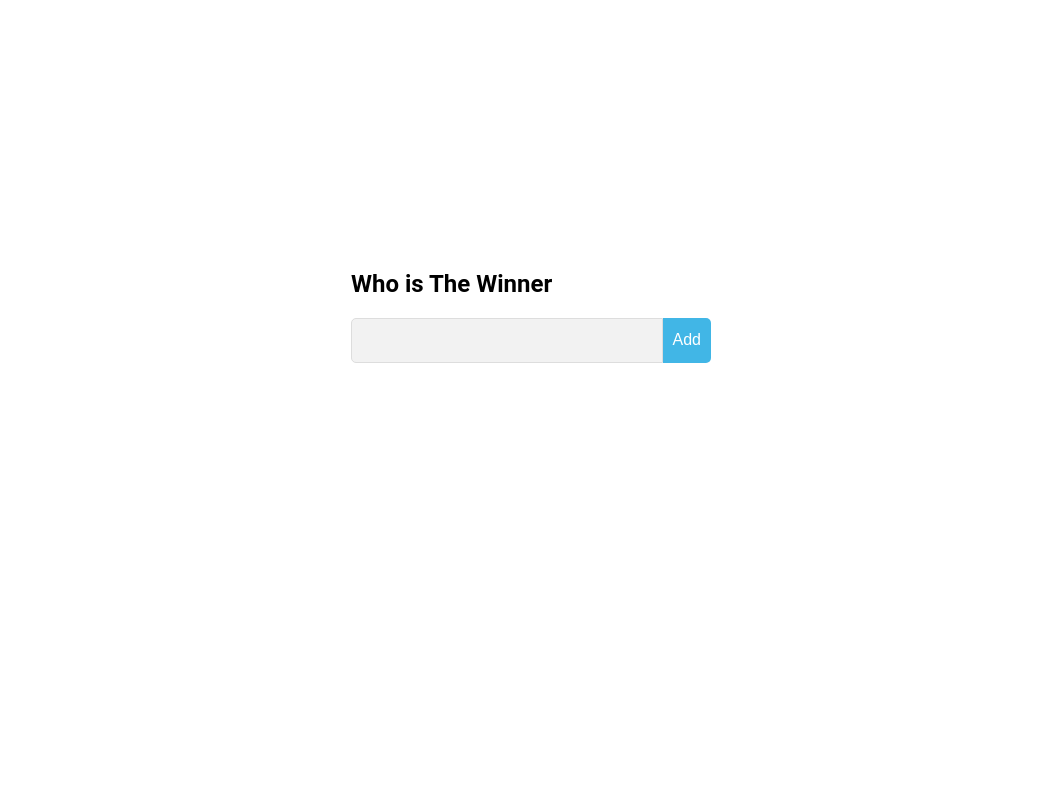
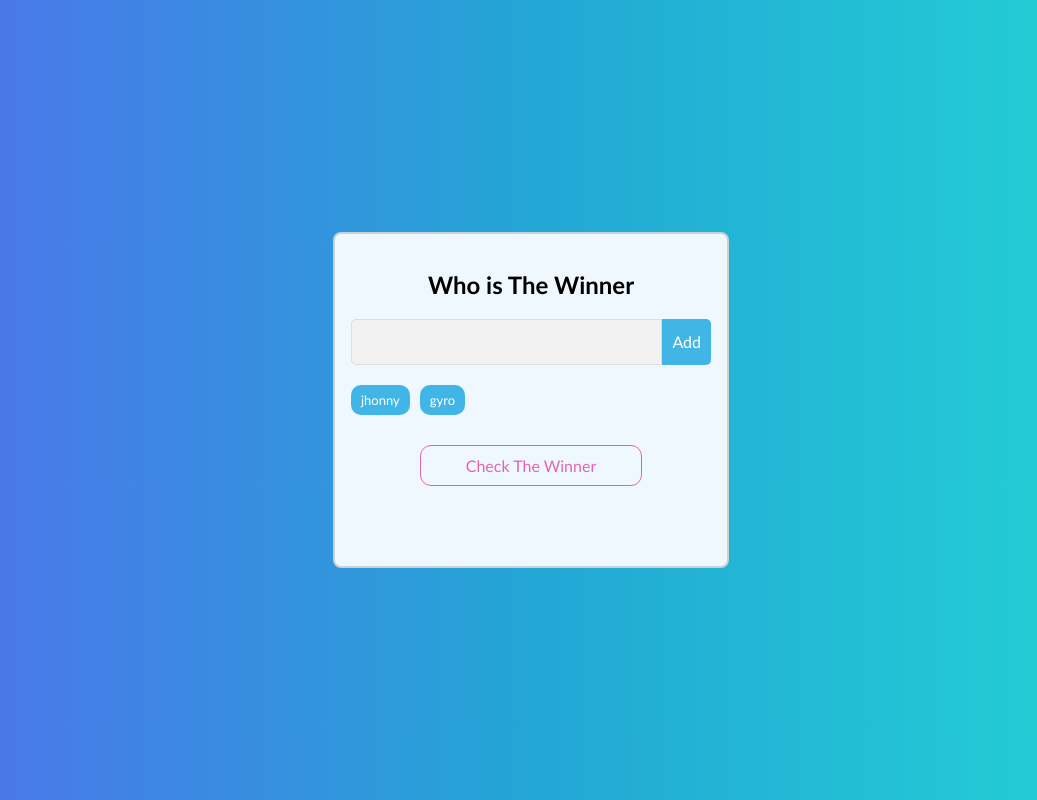
Before and after one commit to AhmadRiau/latihan-vue, a plain HTML site: page index.html in a window 1280 px wide. Shown: the whole page, without its empty margins (109-1146 px from the left). Drawn offline with nearby package versions, Linux system fonts and the light colour scheme.

Commit message:
adding style

```diff
--- a/app.js
+++ b/app.js
@@ -1,12 +1,14 @@
+// Sound Effect from Pixabay
+
 const App = Vue.createApp({
    data() {
       return{
          state : true,
          inputName : '',
-         namesList : [],
+         namesList : ['jhonny', 'gyro'],
          errorMessage : '',
          showError : false,
-         result : '',
+         result : 'test',
       }
    },
    computed: {
@@ -42,6 +44,7 @@ const App = Vue.createApp({
          this.state = false;
        },
        getWinnerName(){
+
          return this.namesList[Math.floor(Math.random() * this.namesList.length)];
        },
        generateResult() {
@@ -65,5 +68,11 @@ const App = Vue.createApp({
        getNewResult() {
          this.generateResult();
       },
+      playSound (sound) {
+         if(sound) {
+           var audio = new Audio(sound);
+           audio.play();
+         }
+       }
    },
 }).mount("#app");
--- a/index.html
+++ b/index.html
@@ -4,13 +4,26 @@
    <meta charset="UTF-8">
    <meta name="viewport" content="width=device-width, initial-scale=1.0">
    <title>Random Pick Item</title>
-
+   <link rel="stylesheet" href="https://cdnjs.cloudflare.com/ajax/libs/animate.css/4.1.1/animate.min.css" />
+   <script src="https://cdn.jsdelivr.net/npm/canvas-confetti@1.6.0/dist/confetti.browser.min.js"></script>
    <script src="https://unpkg.com/vue@3/dist/vue.global.js"></script>
    <link rel="stylesheet" href="style.css">
 
 </head>
 <body>
-
+   <ul class="squares">
+      <li></li>
+      <li></li>
+      <li></li>
+      <li></li>
+      <li></li>
+      <li></li>
+      <li></li>
+      <li></li>
+      <li></li>
+      <li></li>
+      <li></li>
+   </ul>
 <div id="app">
    <div id="names" class="container animate__animated animate__fadeIn" v-if="state">
       <div class="logo">
@@ -28,19 +41,72 @@
          </div>
 
          <div v-if="isReady" class="animate__animated animate__bounceIn" >
-            <div class="action-button" @click="showResult" > Check The Winner </div>
+            <div class="button-wrapper" style="text-align: center;">
+               <div class="action-button confetti-button"
+               onclick="startConfetti()"
+               @click="showResult"
+               @click.prevent="playSound('fanfare.mp3')"
+               > Check The Winner </div>
+            </div>
          </div>
       </div>
    </div>
    <div id="result" class="container animate__animated animate_fadeIn" v-if="!state">
       <div class="result-container">
          <h2>You are The Winner</h2>
-            <div class="result value"> {{result}} </div>
+            <div class="result-value"> {{result}} </div>
             <div class="action-button" @click="resetApp">Start Over</div> <br>
-            <div class="action-button result-button" @click="getNewResult">Change Result</div>
+
+      </div>
+      <div class="button-wrapper">
+         <div class="action-button result-button confetti-button"
+               onclick="startConfetti()"
+               @click.prevent="playSound('fanfare.mp3')"
+               @click="getNewResult">Change Result</div>
       </div>
    </div>
 </div>
+
 <script src="app.js"></script>
+<script>
+   function startConfetti(){
+      var count = 200;
+      var defaults = {
+         origin: { y: 0.7 }
+      };
+
+      function fire(particleRatio, opts) {
+         confetti({
+            ...defaults,
+            ...opts,
+            particleCount: Math.floor(count * particleRatio)
+         });
+      }
+
+      fire(0.25, {
+         spread: 26,
+         startVelocity: 55,
+      });
+      fire(0.2, {
+         spread: 60,
+      });
+      fire(0.35, {
+         spread: 100,
+         decay: 0.91,
+         scalar: 0.8
+      });
+      fire(0.1, {
+         spread: 120,
+         startVelocity: 25,
+         decay: 0.92,
+         scalar: 1.2
+      });
+         fire(0.1, {
+         spread: 120,
+         startVelocity: 45,
+         });
+   }
+</script>
+
 </body>
 </html>
--- a/style.css
+++ b/style.css
@@ -1,39 +1,35 @@
+*{
+  font-family: 'Gill Sans', 'Gill Sans MT', Calibri, 'Trebuchet MS', sans-serif;  padding: 0;
+}
 body {
-  font-family: "Roboto", sans-serif;
-  padding: 0;
-  margin: 0;
+  background: linear-gradient(90deg, #526fee, #23a6d5, #23d5d5);
+  animation: gradient 15s ease infinite;
 }
-
-a {
-  text-decoration: none;
-  color: #fff;
-}
-
 .container {
+  padding : 1em;
+  background-color: aliceblue;
   min-height: 300px;
   width: 360px;
   position: absolute;
   left: 50%;
   top: 50%;
   transform: translate(-50%, -50%);
+  border: 2px solid #c9d1d4;
+  border-radius: 8px;
 }
 
-.logo h1 {
-  font-family: "Pacifico", cursive;
-  color: #db3eb1;
-  text-decoration: underline;
-  text-decoration-color: #41b6e6;
-  font-size: 40px;
+h2 {
   text-align: center;
 }
 
 .input-container {
   display: flex;
+
 }
 
 input {
   flex-grow: 1;
-  border: 1px solid #ddd;
+  border: 1px solid #dddddd;
   background: #f2f2f2;
   font-size: 20px;
   border-radius: 5px 0px 0px 5px;
```
Also changed, not shown: 1 other file.
